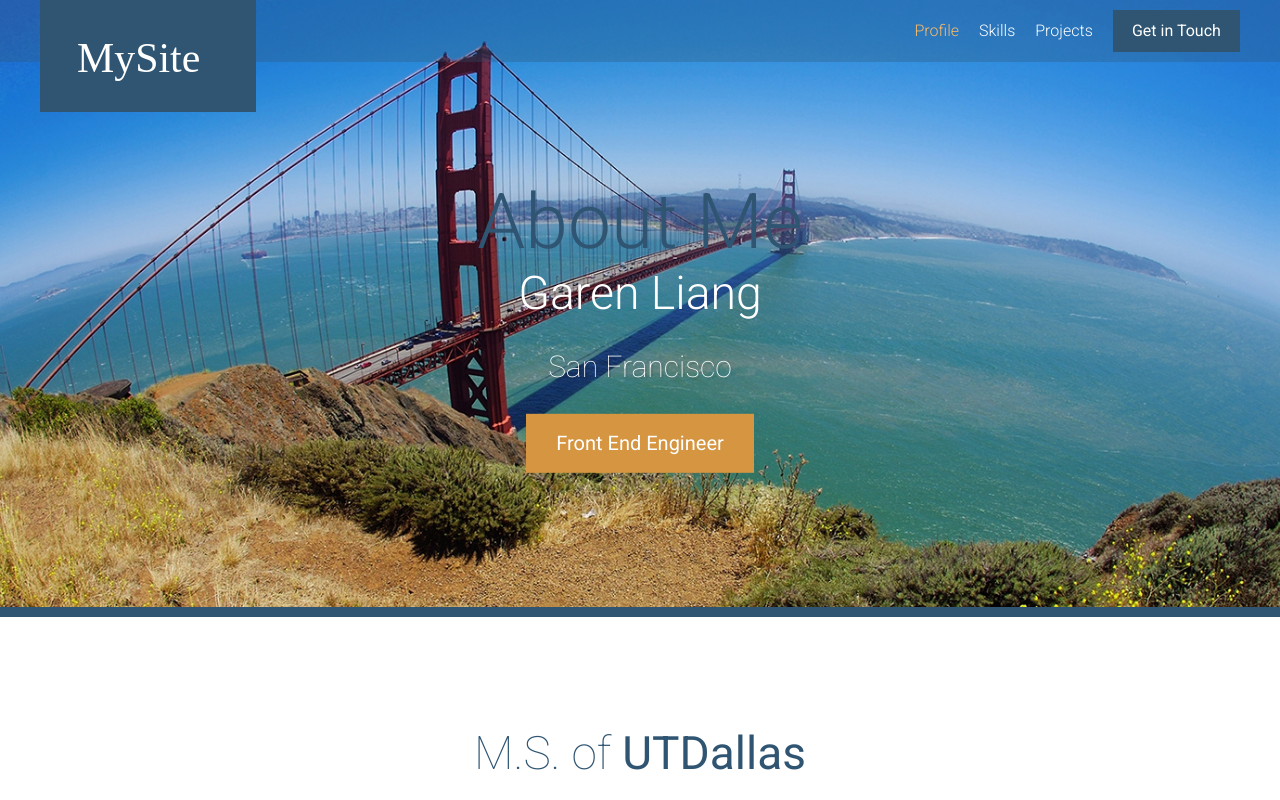
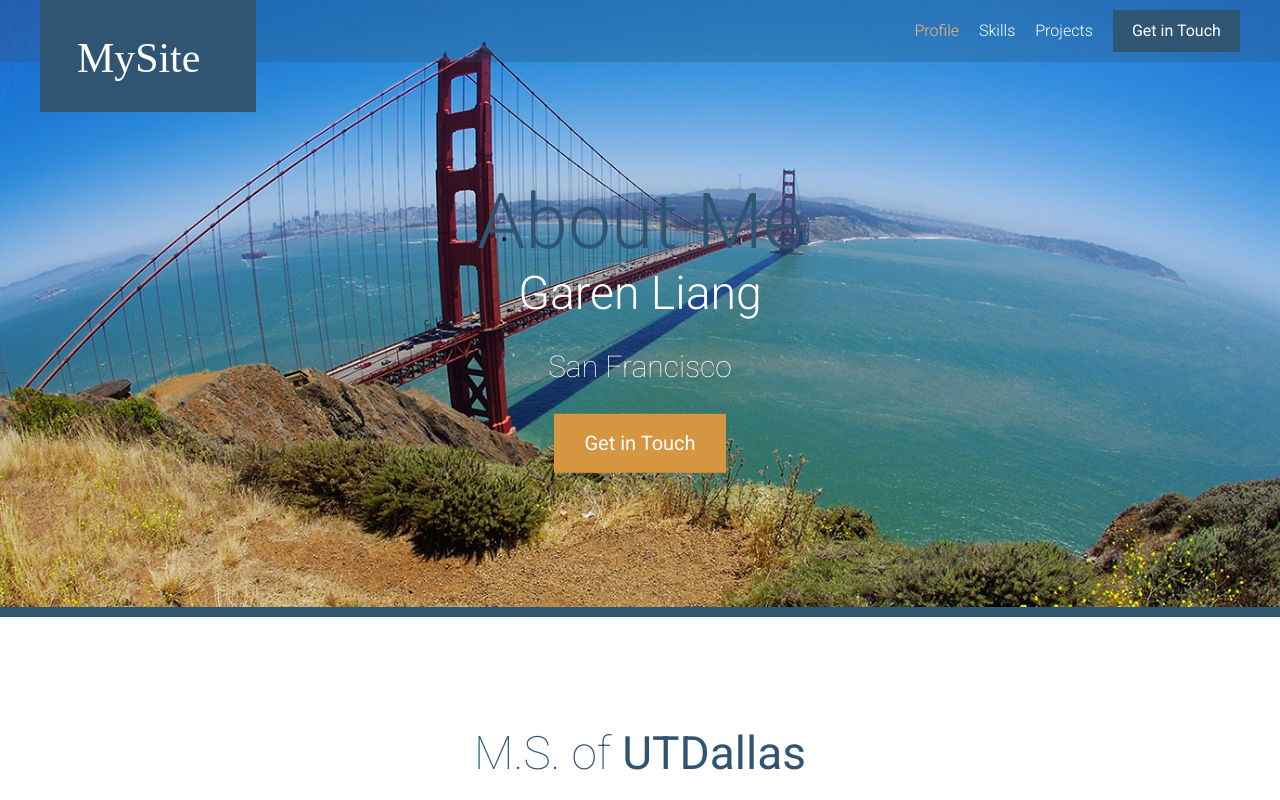
Before and after one commit to GarenLiang/my-site, a plain HTML site: page docs/index.html in a window 1280 px wide. Shown: the top 800 px of the page. Drawn offline with Linux system fonts and the light colour scheme.

Commit message:
Update index.html

```diff
--- a/docs/index.html
+++ b/docs/index.html
@@ -52,7 +52,7 @@
         <h1 class="large-hero__title">About Me</h1>
         <h2 class="large-hero__subtitle">Garen Liang</h2>
         <p class="large-hero__description">San Francisco</p>
-        <p><a href="#" class="btn btn--orange btn--large open-modal">Front End Engineer</a></p>
+        <p><a href="#" class="btn btn--orange btn--large open-modal">Get in Touch</a></p>
       </div>
     </div>
   </div>
```
